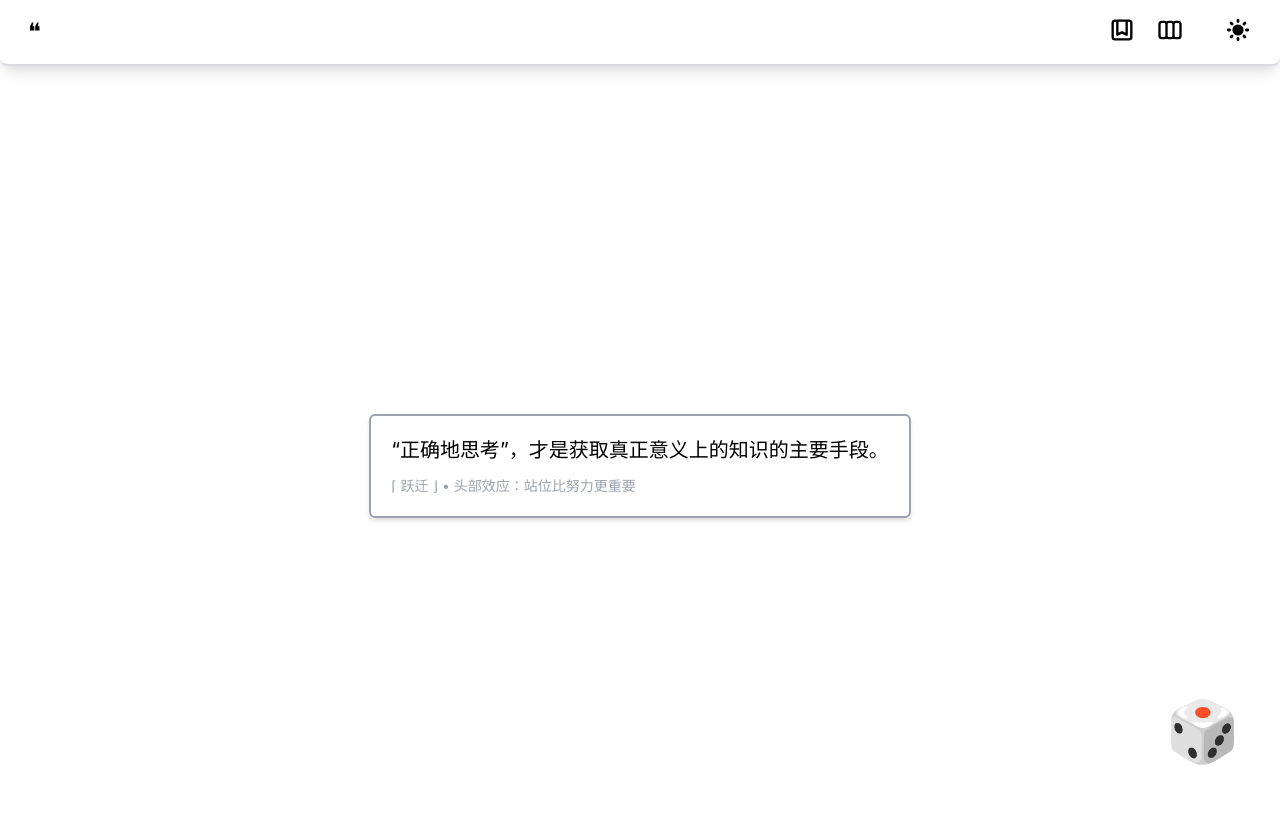
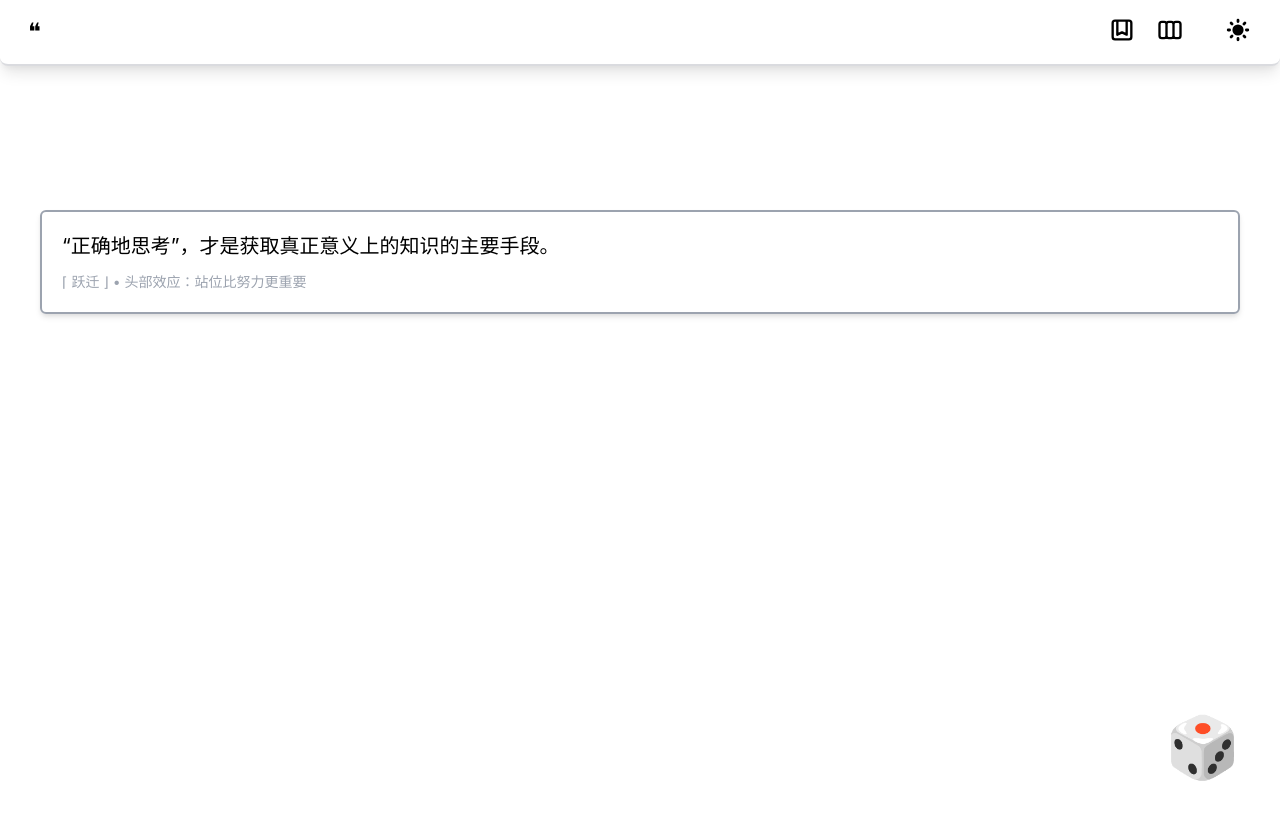
Before and after one commit to JooYoo/next-quote, a Next.js app: page / in a window 1280 px wide. Shown: the top 820 px of the page. Built offline with nearby package versions, Linux system fonts and the light colour scheme.

Commit message:
style: quote page try center sentence

```diff
--- a/pages/index.tsx
+++ b/pages/index.tsx
@@ -39,18 +39,20 @@ export default function Home({
   };
 
   return (
-    <div className={styles.container}>
+    <div className="mt-36">
       <Head>
         <title>Quote</title>
         <meta name="description" content="Generated by create next app" />
         <link rel="icon" href="/favicon.ico" />
       </Head>
 
-      <main className={styles.main}>
-        <Quote rdmHighlight={rHighlight} rdmQuote={rQuote} />
+      <main>
+        <div className="mx-10">
+          <Quote rdmHighlight={rHighlight} rdmQuote={rQuote} />
+        </div>
 
         <button
-          className="absolute right-10 bottom-10 text-6xl transform transition-all duration-300 hover:scale-95 active:rotate-270"
+          className="absolute right-10 bottom-6 text-6xl transform transition-all duration-300 hover:scale-95 active:rotate-270"
           onClick={updateRdm}
         >
           🎲
--- a/styles/Home.module.scss
+++ b/styles/Home.module.scss
@@ -1,12 +1,12 @@
 .container {
-  padding: 0 2rem;
+  /* padding: 0 2rem; */
 }
 
 .main {
-  display: flex;
-  flex-direction: column;
+  /* display: flex;
   justify-content: center;
-  align-items: center;
-  min-height: 100vh;
-  padding: 4rem 0;
+  align-items: center; */
+  /* align-items: center; */
+  /* min-height: 100vh; */
+  /* padding: 4rem 0; */
 }
```
